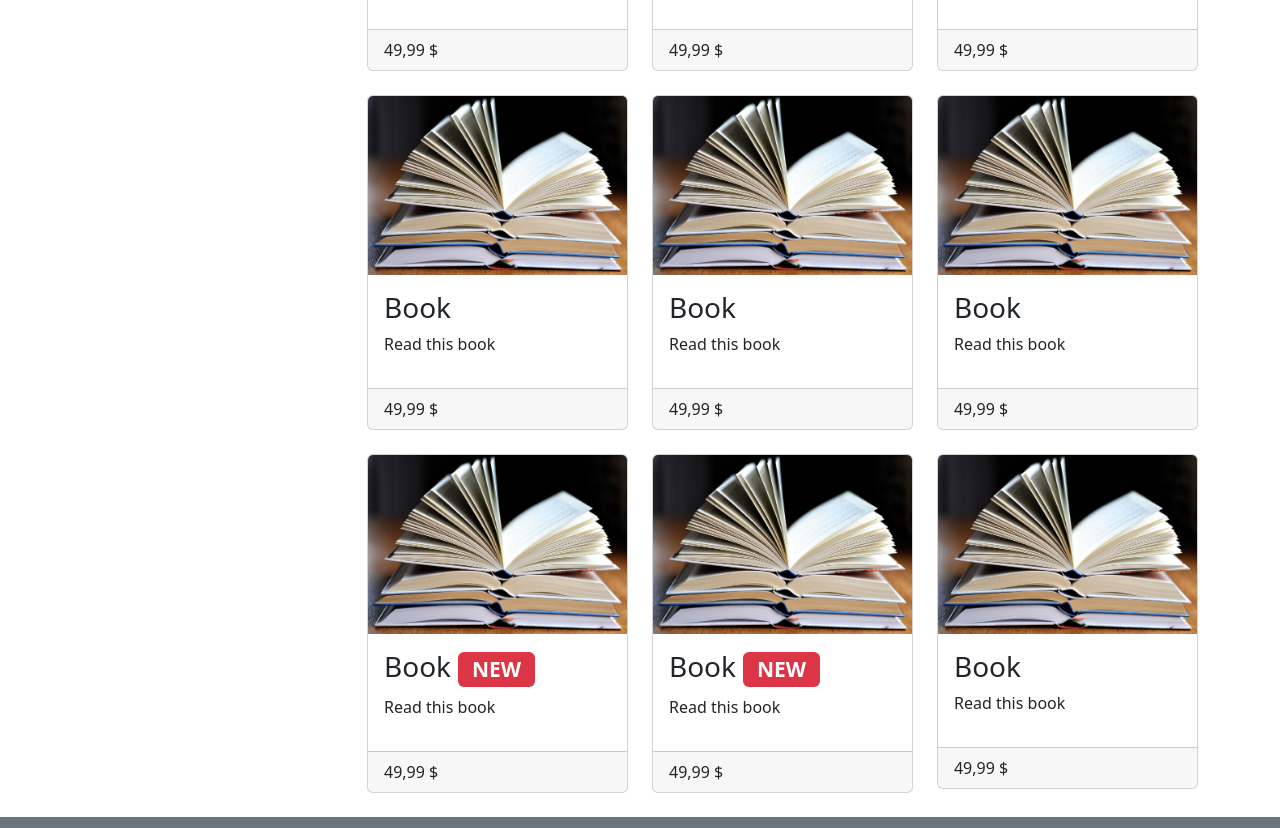
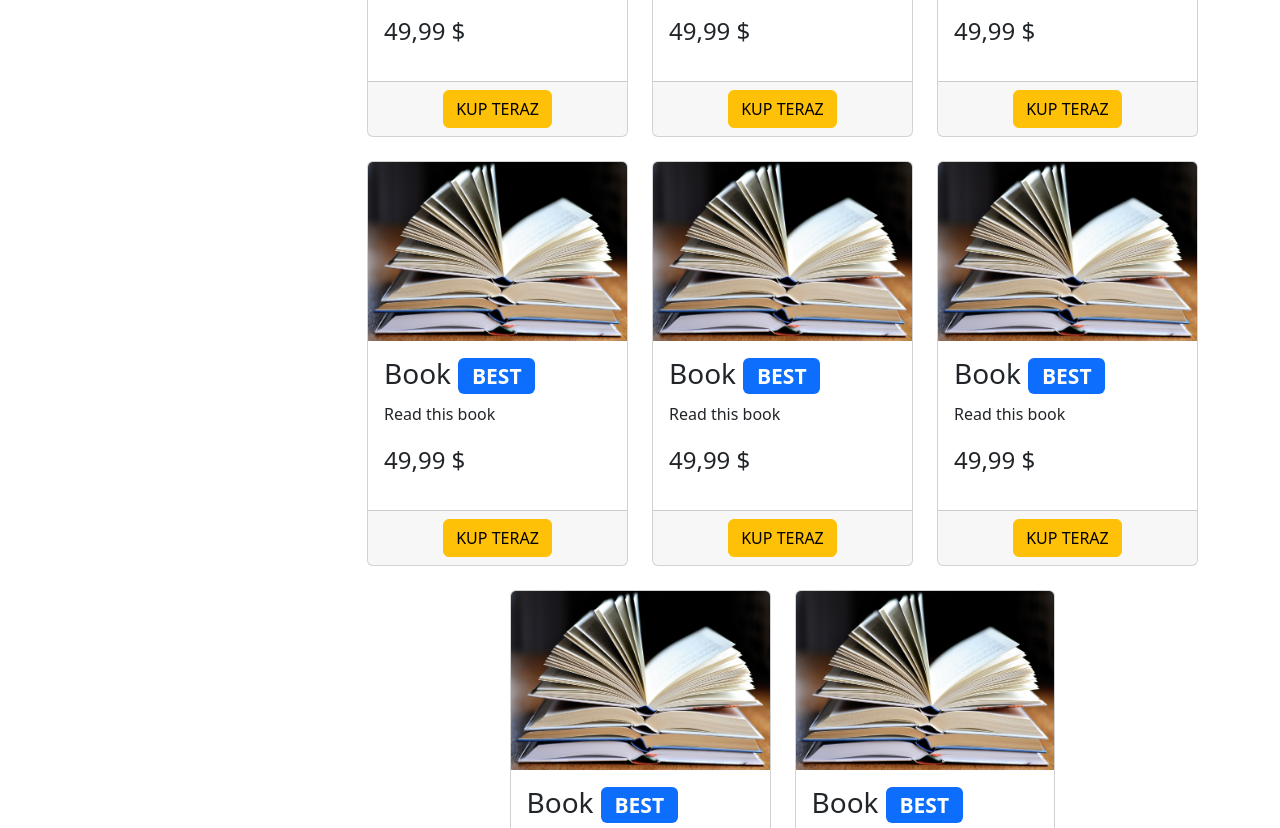
Before and after one commit to mateuszSwies/Bookstore, a website: page dist/index.html in a window 1280 px wide. Shown: the part 934-1762 px from the top of the page. Drawn offline with Linux system fonts and the light colour scheme.

Commit message:
add button to card tag

```diff
--- a/dist/index.html
+++ b/dist/index.html
@@ -114,15 +114,19 @@
                         </a>
                     </li>
                 </ul>
-                <div class="row">
+                <div class="row justify-content-center">
                     <div class="col-md-4 mb-4">
                         <div class="card">
                             <img src="./images/bookExample.jpg" alt="#" class="card-img-top">
                             <div class="card-body">
                                 <h3 class="card-title">Book <span class="badge bg-primary">BEST</span> </h3>
                                 <p>Read this book</p>
+                                <p class="fs-4">49,99 $</p>
                             </div>
-                            <div class="card-footer">49,99 $</div>
+                            <div class="card-footer d-flex justify-content-center align-items-center">
+
+                                <a href="#" class="btn btn-warning">KUP TERAZ</a>
+                            </div>
                         </div>
                     </div>
                     <div class="col-md-4 mb-4">
@@ -131,8 +135,12 @@
                             <div class="card-body">
                                 <h3 class="card-title">Book <span class="badge bg-primary">BEST</span> </h3>
                                 <p>Read this book</p>
+                                <p class="fs-4">49,99 $</p>
                             </div>
-                            <div class="card-footer">49,99 $</div>
+                            <div class="card-footer d-flex justify-content-center align-items-center">
+
+                                <a href="#" class="btn btn-warning">KUP TERAZ</a>
+                            </div>
                         </div>
                     </div>
                     <div class="col-md-4 mb-4">
@@ -141,68 +149,82 @@
                             <div class="card-body">
                                 <h3 class="card-title">Book <span class="badge bg-primary">BEST</span> </h3>
                                 <p>Read this book</p>
+                                <p class="fs-4">49,99 $</p>
                             </div>
-                            <div class="card-footer">49,99 $</div>
+                            <div class="card-footer d-flex justify-content-center align-items-center">
+
+                                <a href="#" class="btn btn-warning">KUP TERAZ</a>
+                            </div>
                         </div>
                     </div>
                     <div class="col-md-4 mb-4">
                         <div class="card">
                             <img src="./images/bookExample.jpg" alt="#" class="card-img-top">
                             <div class="card-body">
-                                <h3 class="card-title">Book</h3>
+                                <h3 class="card-title">Book <span class="badge bg-primary">BEST</span> </h3>
                                 <p>Read this book</p>
+                                <p class="fs-4">49,99 $</p>
                             </div>
-                            <div class="card-footer">49,99 $</div>
+                            <div class="card-footer d-flex justify-content-center align-items-center">
+
+                                <a href="#" class="btn btn-warning">KUP TERAZ</a>
+                            </div>
                         </div>
                     </div>
                     <div class="col-md-4 mb-4">
                         <div class="card">
                             <img src="./images/bookExample.jpg" alt="#" class="card-img-top">
                             <div class="card-body">
-                                <h3 class="card-title">Book</h3>
+                                <h3 class="card-title">Book <span class="badge bg-primary">BEST</span> </h3>
                                 <p>Read this book</p>
+                                <p class="fs-4">49,99 $</p>
                             </div>
-                            <div class="card-footer">49,99 $</div>
+                            <div class="card-footer d-flex justify-content-center align-items-center">
+
+                                <a href="#" class="btn btn-warning">KUP TERAZ</a>
+                            </div>
                         </div>
                     </div>
                     <div class="col-md-4 mb-4">
                         <div class="card">
                             <img src="./images/bookExample.jpg" alt="#" class="card-img-top">
                             <div class="card-body">
-                                <h3 class="card-title">Book</h3>
+                                <h3 class="card-title">Book <span class="badge bg-primary">BEST</span> </h3>
                                 <p>Read this book</p>
+                                <p class="fs-4">49,99 $</p>
                             </div>
-                            <div class="card-footer">49,99 $</div>
+                            <div class="card-footer d-flex justify-content-center align-items-center">
+
+                                <a href="#" class="btn btn-warning">KUP TERAZ</a>
+                            </div>
+                        </div>
+                    </div>
+                    <div class="col-md-4 mb-4 ">
+                        <div class="card">
+                            <img src="./images/bookExample.jpg" alt="#" class="card-img-top">
+                            <div class="card-body">
+                                <h3 class="card-title">Book <span class="badge bg-primary">BEST</span> </h3>
+                                <p>Read this book</p>
+                                <p class="fs-4">49,99 $</p>
+                            </div>
+                            <div class="card-footer d-flex justify-content-center align-items-center">
+
+                                <a href="#" class="btn btn-warning">KUP TERAZ</a>
+                            </div>
                         </div>
                     </div>
                     <div class="col-md-4 mb-4">
                         <div class="card">
                             <img src="./images/bookExample.jpg" alt="#" class="card-img-top">
                             <div class="card-body">
-                                <h3 class="card-title">Book <span class="badge bg-danger">NEW</span> </h3>
+                                <h3 class="card-title">Book <span class="badge bg-primary">BEST</span> </h3>
                                 <p>Read this book</p>
+                                <p class="fs-4">49,99 $</p>
                             </div>
-                            <div class="card-footer">49,99 $</div>
-                        </div>
-                    </div>
-                    <div class="col-md-4 mb-4">
-                        <div class="card ">
-                            <img src="./images/bookExample.jpg" alt="#" class="card-img-top">
-                            <div class="card-body">
-                                <h3 class="card-title">Book <span class="badge bg-danger">NEW</span> </h3>
-                                <p>Read this book</p>
+                            <div class="card-footer d-flex justify-content-center align-items-center">
+
+                                <a href="#" class="btn btn-warning">KUP TERAZ</a>
                             </div>
-                            <div class="card-footer">49,99 $</div>
-                        </div>
-                    </div>
-                    <div class="col-md-4 mb-4">
-                        <div class="card">
-                            <img src="./images/bookExample.jpg" alt="#" class="card-img-top">
-                            <div class="card-body">
-                                <h3 class="card-title">Book</h3>
-                                <p>Read this book</p>
-                            </div>
-                            <div class="card-footer">49,99 $</div>
                         </div>
                     </div>
                 </div>
```
